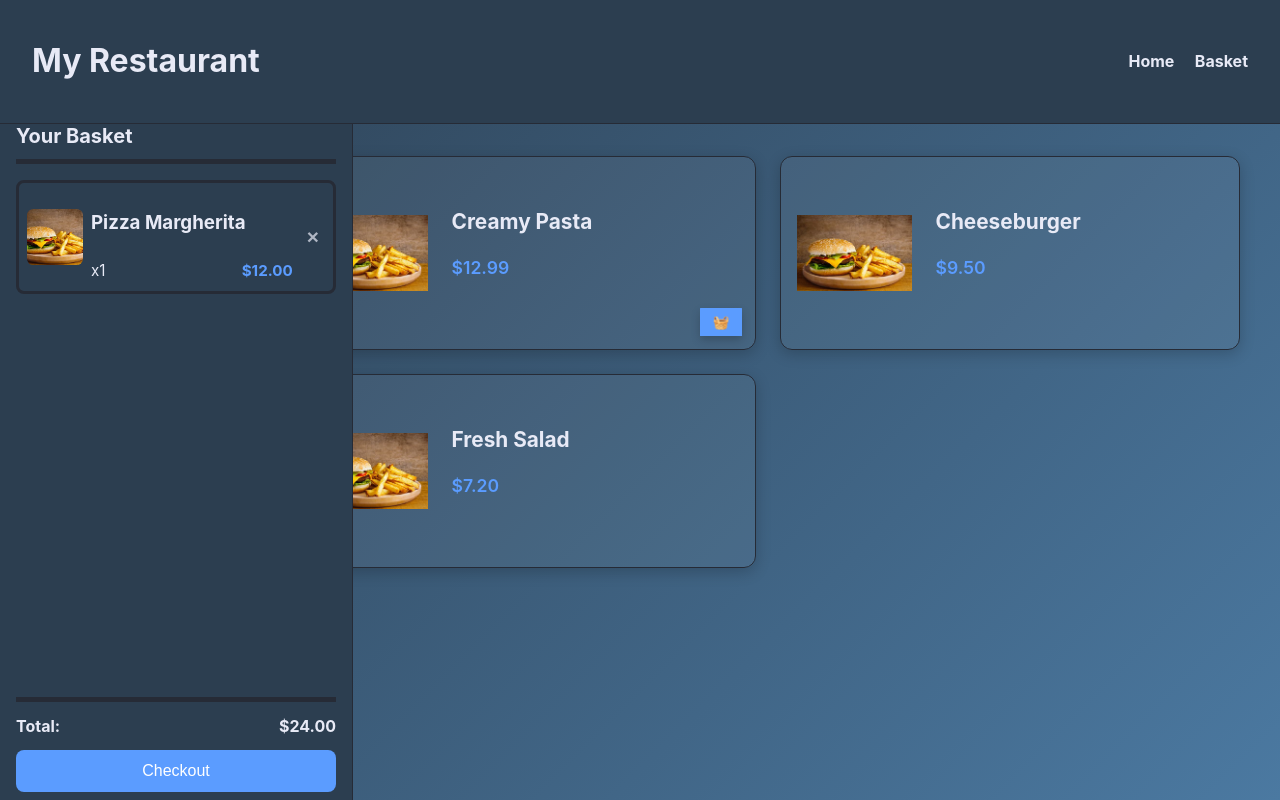
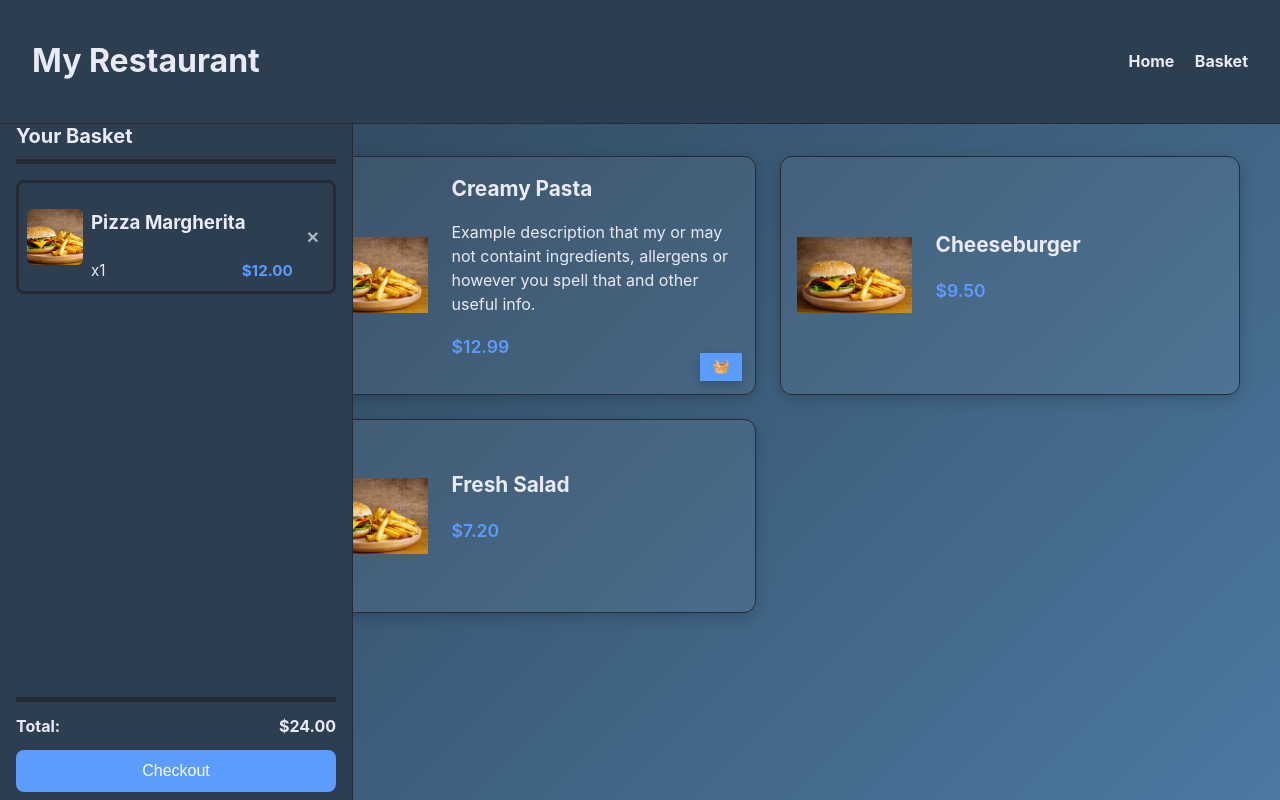
Before and after one commit to KKondor/2025-szfm-big-project, a Flask app: page /item-list in a window 1280 px wide. Run offline with Flask 3, Linux system fonts and the light colour scheme.

Commit message:
feat: added a description section to item cards in the item-list page

```diff
--- a/src/frontend/templates/item-list.html
+++ b/src/frontend/templates/item-list.html
@@ -37,6 +37,7 @@
     <img src="{{ url_for('static', filename='images/food.jpg') }}" alt="Creamy Pasta">
     <div class="info">
       <h2>Creamy Pasta</h2>
+      <p>Example description that my or may not containt ingredients, allergens or however you spell that and other useful info.</p>
       <p class="price">$12.99</p>
     </div>
     <button class="add-btn">🧺</button>
```
